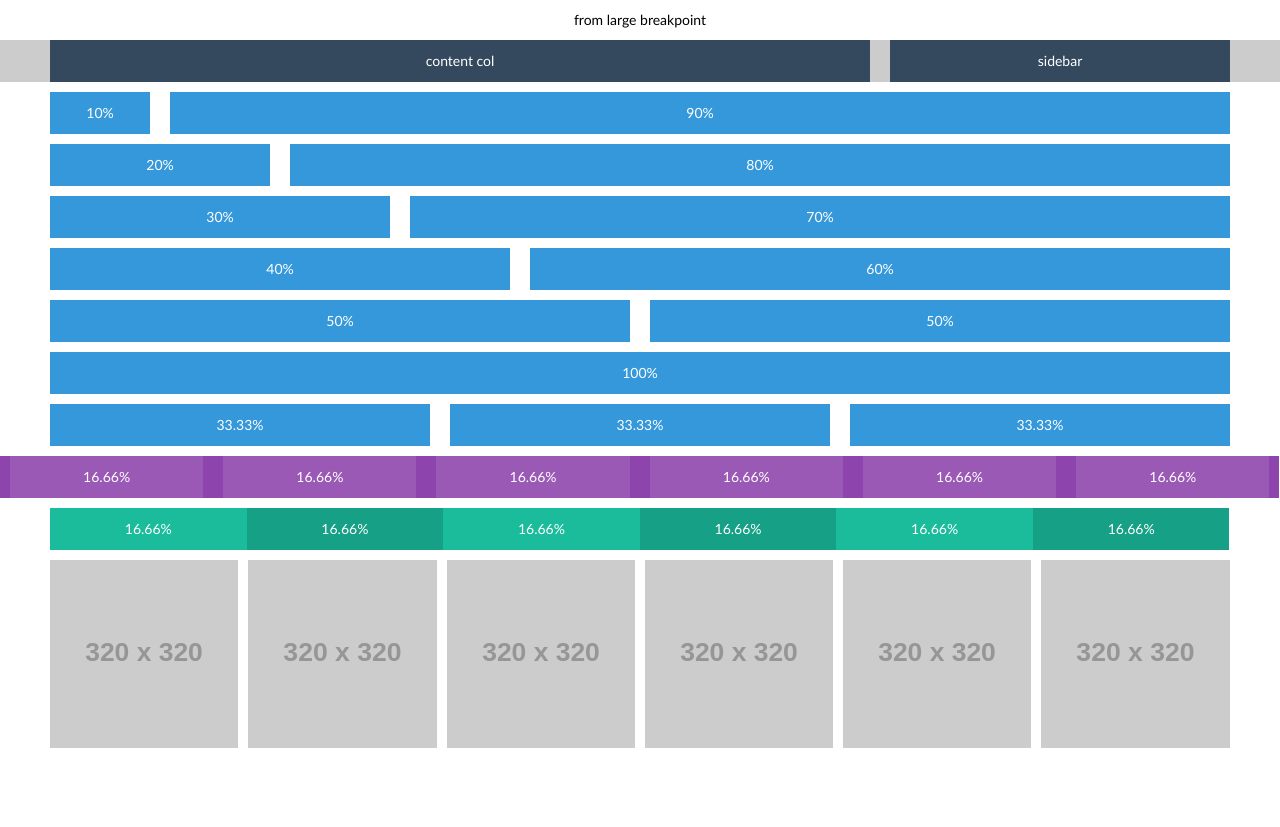
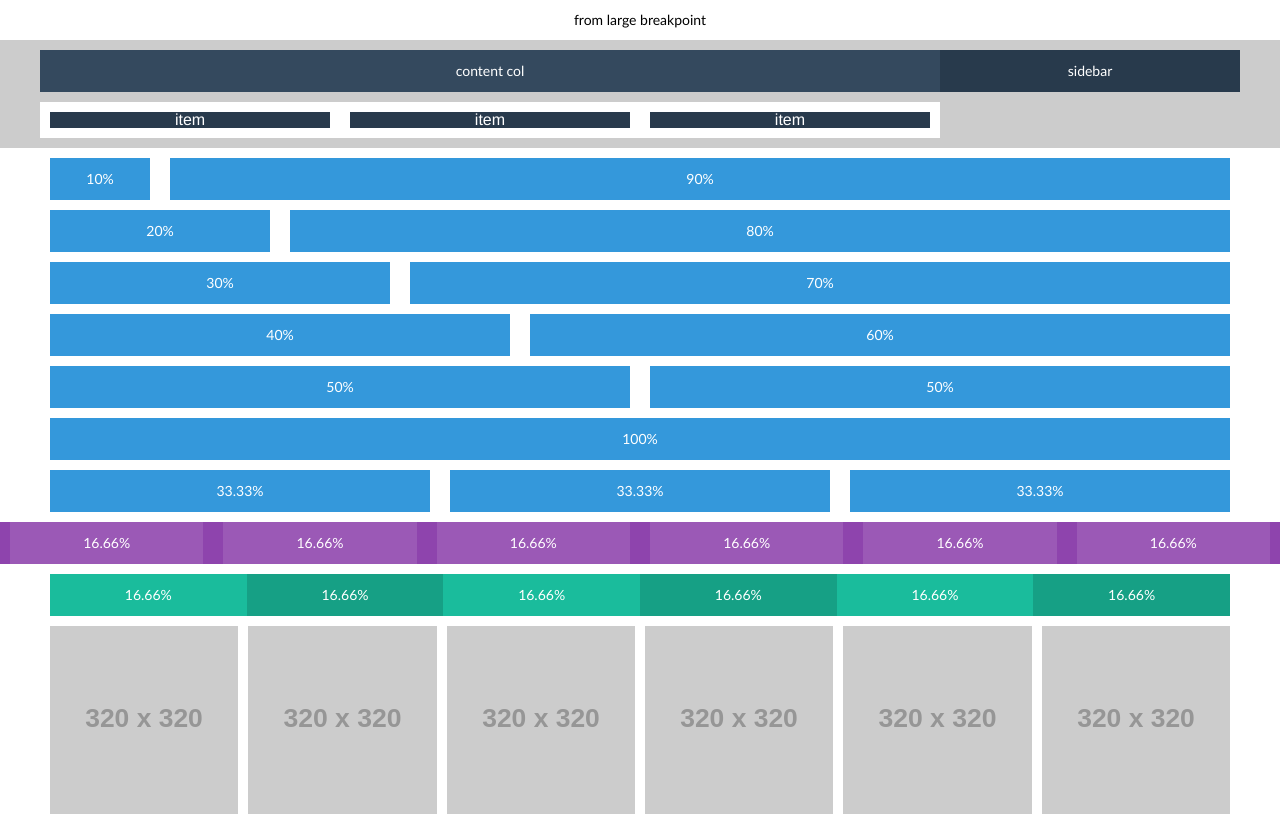
Before and after one commit to AaronRutley/minimal-grid, a website: page index.html in a window 1280 px wide. Before the commit the page ends 800 px from the top, so only its background shows below. Drawn offline with Linux system fonts and the light colour scheme; placeholder pictures from the web are drawn by us.

Commit message:
demo updated

```diff
--- a/index.html
+++ b/index.html
@@ -11,16 +11,21 @@
 	<link rel="stylesheet" href="css/main.css">
 </head>
 <body>
+
 <!-- example for page layout -->
 <h1 class="title"></h1>
 <section class="your-wrapper-here">
 	<section class="your-container-here">
-		<section class="content-col">
+		<div class="content-col">
 			<p>content col</p>
-		</section>
-		<section class="sidebar">
+
+			<div class="example-item">item</div>
+			<div class="example-item">item</div>
+			<div class="example-item">item</div>
+		</div>
+		<div class="sidebar">
 			<p>sidebar</p>
-		</section>
+		</div>
 	</section>
 </section>
 
@@ -102,6 +107,6 @@
 </ul>
 
 
-
+	<script src="//localhost:35729/livereload.js"></script>
 	</body>
 </html>
--- a/sass/main.scss
+++ b/sass/main.scss
@@ -13,26 +13,46 @@ example page layout
 --------------------------------------------------------------*/
 .your-wrapper-here {
     background: #ccc;
+    padding:10px 0;
 
     .your-container-here {
-    @extend %grid-container;
+        @extend %grid-container;
+        max-width:1200px;
     }
     .content-col {
+        @extend %grid-block-collapse;
         @include grid(100);
         @include breakpoint(from-small) {
             @include grid(50);
         }
         @include breakpoint(from-medium) {
-            @include grid(70);
+            @include grid(75);
         }
     }
+
+    .example-item {
+        @extend %grid-block;
+        @include grid(33);
+        background:#283A4C;
+        color: #FFF;
+        text-align:center;
+        border:10px solid #FFF;
+        margin-top:10px;
+    }
     .sidebar {
+        @extend %grid-block-collapse;
+        padding:0;
+
         @include grid(100);
         @include breakpoint(from-small) {
             @include grid(50);
         }
         @include breakpoint(from-medium) {
-            @include grid(30);
+            @include grid(25);
+        }
+
+        p {
+            background: #283A4C;
         }
     }
 }
--- a/sass/partials/_minimal-grid.scss
+++ b/sass/partials/_minimal-grid.scss
@@ -46,6 +46,11 @@ $minimal-grid-gutter-width:20px;
     float: left;
 }
 
+%grid-block-collapse {
+    display: inline-block;
+    float: left;
+}
+
 // Grid Container
 %grid-container {
     max-width: $minimal-grid-container-max-width;
@@ -85,18 +90,18 @@ $minimal-grid-gutter-width:20px;
 @mixin grid($percentage) {
     @if $percentage == 10       { width:10%; }
     @else if $percentage == 15  { width:15%; }
-    @else if $percentage == 16  { width:16.66%; }
+    @else if $percentage == 16  { width:16.666666%; }
     @else if $percentage == 20  { width:20%; }
     @else if $percentage == 25  { width:25%; }
     @else if $percentage == 30  { width:30%; }
-    @else if $percentage == 33  { width:33.33%; }
+    @else if $percentage == 33  { width:33.333333%; }
     @else if $percentage == 35  { width:35%; }
     @else if $percentage == 40  { width:40%; }
     @else if $percentage == 45  { width:45%; }
     @else if $percentage == 50  { width:50%; }
     @else if $percentage == 55  { width:55%; }
     @else if $percentage == 60  { width:60%; }
-    @else if $percentage == 66  { width:66.66%; }
+    @else if $percentage == 66  { width:66.666666%; }
     @else if $percentage == 70  { width:70%; }
     @else if $percentage == 75  { width:75%; }
     @else if $percentage == 80  { width:80%; }
```
Also changed, not shown: css/main.css.
